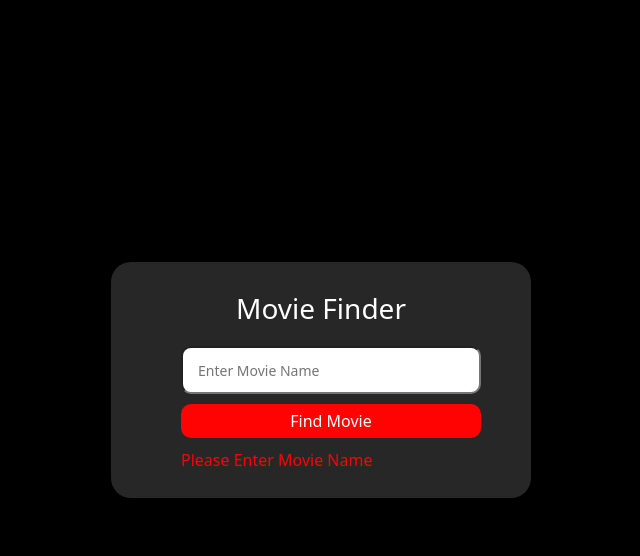
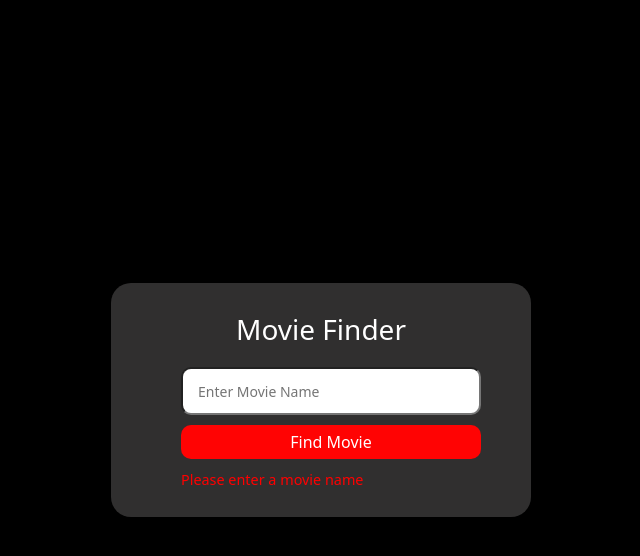
Before and after one commit to surya-jsdev/MovieFinder, a React (Vite) app: page / in a window 1280 px wide. Both pictures are taken after a click on the button "Find Movie". Shown: the top 556 px of the page, without its empty margins (319-959 px from the left). Built offline with nearby package versions, Linux system fonts and the light colour scheme.

Commit message:
loading added

```diff
--- a/src/App.css
+++ b/src/App.css
@@ -1,19 +1,23 @@
 body {
-  height: 95vh;
+  height: 100vh;
   display: flex;
   justify-content: center;
   align-items: center;
   background-color: black;
+
 }
 
 .container {
+  position: relative;
+  z-index: 10;
   display: flex;
   justify-content: center;
   align-items: center;
   flex-direction: column;
-  min-width: 420px;
+  width: 420px;
   height: auto;
-  background-color: rgba(49, 48, 49, 0.822);
+  backdrop-filter: blur(20px);
+  background: rgba(159, 156, 156, 0.3);
   border-radius: 20px;
   color: white;
 }
@@ -30,15 +34,21 @@ body {
   margin: 20px 0;
 }
 
+.inputfield p {
+  font-size: 0.9em;
+}
+
 .inputfield input {
   padding: 10px;
   border-radius: 10px;
   width: 300px;
 }
-.inputfield ::placeholder{
+
+.inputfield ::placeholder {
   padding: 5px;
   font-size: 14px;
 }
+
 .inputfield button {
   width: 300px;
   margin: 10px 0;
@@ -54,8 +64,8 @@ body {
 }
 
 .movie-card img {
-  width: 180px;
-  height: 200px;
+  width: 150px;
+  height: 180px;
 }
 
 .movie-card h4 {
--- a/src/App.jsx
+++ b/src/App.jsx
@@ -1,21 +1,26 @@
 import { useState } from "react"
 import './App.css'
 import Movie from "./Movie";
+
+
 function App() {
   const [input, setInput] = useState("");
   const [Results, setResults] = useState(null);
-  const [Error, setError] = useState(null);
+  const [error, setError] = useState(null);
+  const [load, setLoading] = useState(false);
 
   async function getdata() {
-    if (!input) {
-      setError("Please Enter Movie Name");
+    if (input === "") {
+      setError("Please enter a movie name");
       return
     }
 
     try {
+      setError(null);
+      setLoading(true);
       const res = await fetch(`https://www.omdbapi.com/?apikey=aeeb4bde&t=${input}`);
       const data = await res.json();
-      if (data.Response === "false") {
+      if (data.Response === "False") {
         setError("Movie not found");
         setResults(null);
       } else {
@@ -23,21 +28,36 @@ function App() {
         setInput("");
       }
     }
-    catch (error) {
-      setError("Something Went Wrong");
+    catch (err) {
+      setError("Something went wrong");
     }
+    finally {
+      setLoading(false);
+    }
+
   }
+
   return (
     <>
       <div className="container">
         <div className="inputfield">
           <h3>Movie Finder</h3>
-          <input value={input} onChange={e => setInput(e.target.value)} placeholder="Enter Movie Name" type="text" />
-          <button onClick={getdata}>Find Movie</button>
-          {Error && <p style={{ color: 'red' }}>{Error}</p>}
+          <input
+            value={input}
+            onChange={e => {
+              setInput(e.target.value);
+            }}
+            placeholder="Enter Movie Name"
+            type="text"
+          />
+          <button onClick={getdata} >
+            {load ? "Searching..." : "Find Movie"}
+          </button>
+          {error && <p style={{ color: 'red' }}>{error}</p>}
         </div>
         <div className="resultcontainer">
           <Movie result={Results} />
+
         </div>
       </div>
     </>
--- a/src/count.jsx
+++ b/src/count.jsx
@@ -1,12 +1,11 @@
 import React from 'react'
 import { useState, useEffect } from 'react'
 function count() {
-    const list = [{ id: 1, name: "Surya", age: 22, proffesion: "Developer" },
-        { id: 2, name: "Vijay", age: 25, proffesion: "MERN Stack Developer" }];
+
 
     return (
         <>
-            {list.map(item =>(<p key={item.id}>Name: {item.name}</p>))}
+
         </>
     )
 }
--- a/src/main.jsx
+++ b/src/main.jsx
@@ -9,6 +9,7 @@ import ColorSchemesExample from './Navbar.jsx'
 createRoot(document.getElementById('root')).render(
   <StrictMode>
     <App />
+
     {/* <ColorSchemesExample /> */}
     {/* <Count /> */}
   </StrictMode>,
```
